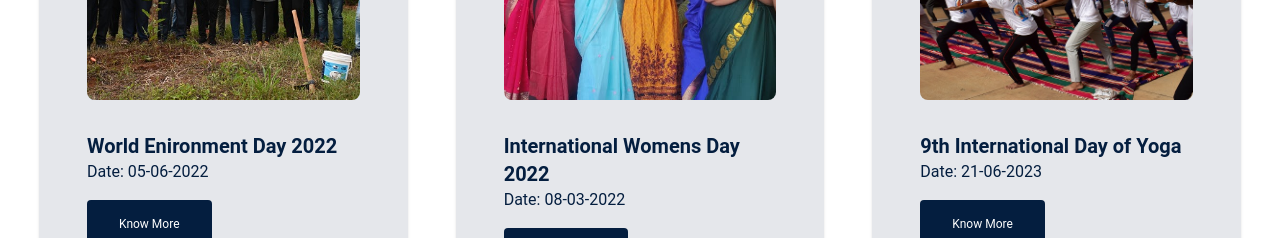
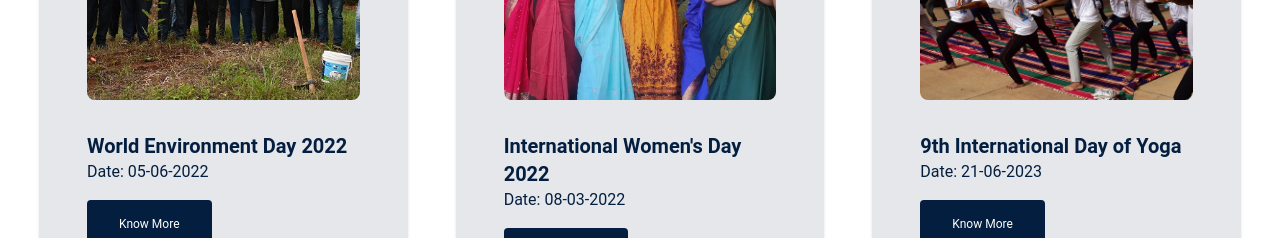
Before and after one commit to Velocity-IIITDWD/iiitdwd.ac.in, a Next.js app: page /events in a window 1280 px wide. Shown: the part 1620-1858 px from the top of the page. Built offline with nearby package versions, Linux system fonts and the light colour scheme.

Commit message:
fix typos and grammar in events data

```diff
--- a/data/events.ts
+++ b/data/events.ts
@@ -174,7 +174,7 @@ let events: eventInf[] = [
   {
     id: 'world-environment-day',
     href: '/images/E1.jpg',
-    text: 'World Enironment Day 2022',
+    text: 'World Environment Day 2022',
     timestamp: '05-06-2022',
     allImage: ['/images/E1.jpg', '/images/E2.jpg'],
     details: {
@@ -197,7 +197,7 @@ let events: eventInf[] = [
   {
     id: 'woman-day',
     href: '/images/W1.jpeg',
-    text: 'International Womens Day 2022',
+    text: 'International Women\'s Day 2022',
     timestamp: '08-03-2022',
     allImage: ['/images/W1.jpeg', '/images/W2.jpeg'],
     details: {
@@ -323,7 +323,7 @@ let events: eventInf[] = [
     venue: {
       place: 'Seminar Hall, IIIT Dharwad',
       street: 'Street : IT Park',
-      city: 'Huble',
+      city: 'Hubli',
     },
     organiser: {
       name: 'IIIT Dharwad',
@@ -355,7 +355,7 @@ let events: eventInf[] = [
       contact: '9900456936',
     },
     aboutEvent:
-      'Prof. HiroyaFujisaki, Professor Emeritus at the University of Tokyo visited IIIT Dharwad, 17th March 2018. He had interaction session with faculty members and he gave suggestions on research directions.',
+      'Prof. Hiroya Fujisaki, Professor Emeritus at the University of Tokyo visited IIIT Dharwad, 17th March 2018. He had interaction session with faculty members and he gave suggestions on research directions.',
   },
   {
     id: 'chairperson-visit',
```
